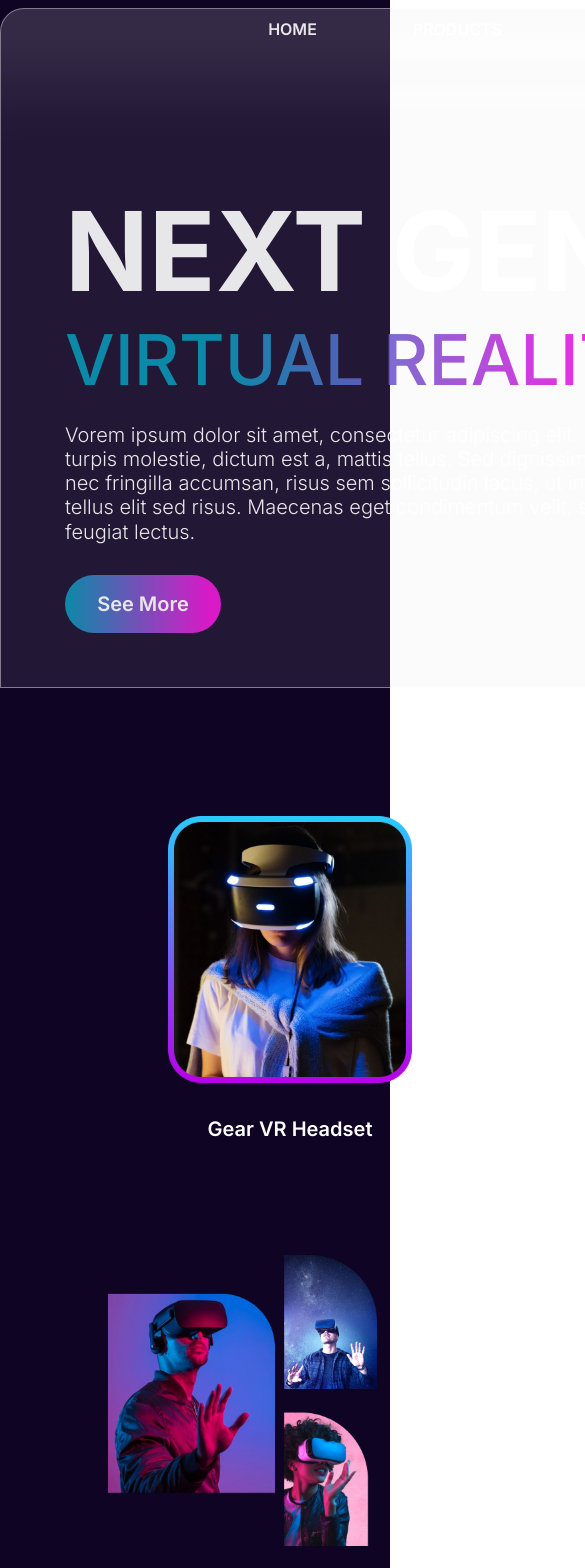
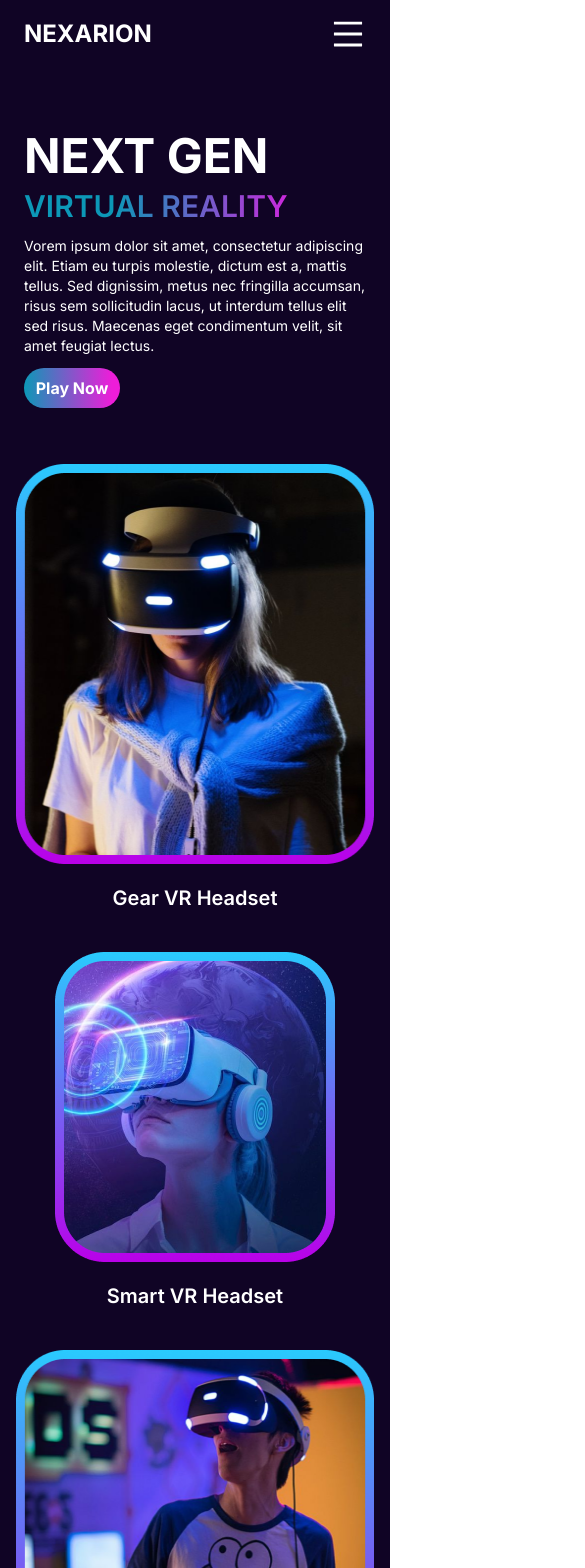
Before and after one commit to judedotdev/nexarion, a Next.js app: page / in a window 390 px wide. Shown: the top 1568 px of the page, 585 px wide, since content can reach past the window. Built offline with nearby package versions, Linux system fonts and the light colour scheme.

Commit message:
mobile view

```diff
--- a/app/globals.css
+++ b/app/globals.css
@@ -13,15 +13,18 @@
   text-align: left;
 }
 
-.virtual-reality {
-  font-size: 70px;
-  font-weight: 500;
-  line-height: 84.72px;
+.virtual-reality-bg {
   text-align: left;
   background: linear-gradient(90.26deg, #0C98B7 25.51%, #FF0AE6 88.98%);
   background-clip: text;
   -webkit-background-clip: text;
   -webkit-text-fill-color: transparent;
+}
+
+.virtual-reality-text {
+  font-size: 70px;
+  font-weight: 500;
+  line-height: 84.72px;
 }
 
 .hero-description {
@@ -51,6 +54,12 @@
   color: white;
 }
 
+.see-more-btn-mobile {
+  border-radius: 50px;
+  background: linear-gradient(90deg, #0C98B7 0%, #EE1DD9 91.99%);
+  color: white;
+}
+
 .grid-background {
   background-size: 50px 50px;
   background-image:
@@ -62,6 +71,14 @@
   font-size: 52px;
   font-weight: 400;
   line-height: 65px;
+  text-align: left;
+  background: linear-gradient(90.26deg, #0C98B7 25.51%, #FF0AE6 88.98%);
+  background-clip: text;
+  -webkit-background-clip: text;
+  -webkit-text-fill-color: transparent;
+}
+
+.explore-bg {
   text-align: left;
   background: linear-gradient(90.26deg, #0C98B7 25.51%, #FF0AE6 88.98%);
   background-clip: text;
@@ -81,6 +98,13 @@
   color: white;
 }
 
+.playnow-btn-bg {
+  padding: 12px 20px 12px 20px;
+  border-radius: 50px;
+  background: linear-gradient(90deg, #0C98B7 0%, #EE1DD9 91.99%);
+  color: white;
+}
+
 .touch-the-reality {
   font-size: 44px;
   font-weight: 600;
--- a/app/page.jsx
+++ b/app/page.jsx
@@ -1,14 +1,25 @@
+"use client";
 import Image from "next/image";
 import Link from "next/link";
 import { GoPlay } from "react-icons/go";
 import { IoLogoGooglePlaystore } from "react-icons/io5";
 import { GrApple } from "react-icons/gr";
 import { FaTwitter, FaFacebook, FaYoutube, FaInstagram } from "react-icons/fa";
+import { AiOutlineMenu, AiOutlineClose } from "react-icons/ai";
+import { useState } from "react";
 
 export default function Home() {
+  const [showMenu, setShowMenu] = useState(false);
+  function toggleMenu() {
+    setShowMenu(!showMenu);
+  }
+  function getCurrentYear() {
+    return new Date().getFullYear();
+  }
   return (
     <main className="flex min-h-screen flex-col items-center bg-[#100425] text-white">
-      <div className="flex flex-col max-w-[1440px] mx-auto">
+      {/* Desktop Screen */}
+      <div className="hidden md:flex flex-col max-w-[1440px] mx-auto">
         {/* HERO */}
         <div className="mt-2 w-[1395px] h-[680px] rounded-t-3xl opacity-90 border border-[#FFFFFF7D] bg-[#D9D9D91A] shadow-custom-inset-1">
           <div className="flex flex-row justify-center font-semibold text-base space-x-24">
@@ -26,14 +37,14 @@ export default function Home() {
             {/* LEFT */}
             <div className="ml-16 mt-32">
               <div className="next-gen">NEXT GEN</div>
-              <div className="virtual-reality">VIRTUAL REALITY</div>
+              <div className="virtual-reality-bg virtual-reality-text">VIRTUAL REALITY</div>
               <div className="hero-description mt-5">
                 Vorem ipsum dolor sit amet, consectetur adipiscing elit. Etiam eu turpis molestie,
                 dictum est a, mattis tellus. Sed dignissim, metus nec fringilla accumsan,
                 risus sem sollicitudin lacus, ut interdum tellus elit sed risus.
                 Maecenas eget condimentum velit, sit amet feugiat lectus.
               </div>
-              <button className="see-more-btn bg-custom-gradient-2 mt-2">See More</button>
+              <button className="see-more-btn mt-2">See More</button>
             </div>
 
             {/* RIGHT */}
@@ -81,7 +92,7 @@ export default function Home() {
               sit amet feugiat lectus.
             </div>
             <div className="flex flex-row space-x-8 mt-8 items-center text-center ">
-              <button className="playnow-btn bg-custom-gradient-2 ">Play Now</button>
+              <button className="playnow-btn">Play Now</button>
               <button><GoPlay className="text-5xl" /></button>
             </div>
           </div>
@@ -100,7 +111,7 @@ export default function Home() {
               sit amet feugiat lectus.
             </div>
             <div className="flex flex-row space-x-8 mt-8 items-center text-center ">
-              <button className="playnow-btn bg-custom-gradient-2 ">Play Now</button>
+              <button className="playnow-btn">Play Now</button>
               <button><GoPlay className="text-5xl" /></button>
             </div>
           </div>
@@ -174,6 +185,138 @@ export default function Home() {
         </div>
         {/* END Footer */}
       </div>
+      {/* END Desktop Screen */}
+
+      {/* Small Screen / Mobile Devices */}
+      <div className="container mx-auto px-4 flex md:hidden flex-col text-white">
+        {/* NAV */}
+        <div className="flex flex-col">
+          <div className="flex flex-row justify-between items-center text-center mt-4 px-2">
+            <Link href="/" className="text-2xl font-bold">NEXARION</Link>
+            {/* Mobile Button */}
+            <div onClick={toggleMenu} className="flex md:hidden z-20 items-center">
+              {showMenu ? <AiOutlineClose size={36} /> : <AiOutlineMenu size={36} />}
+            </div>
+          </div>
+          {/* Mobile Menu */}
+          <>
+            {showMenu &&
+              <div className="flex flex-col px-2 mt-2 space-y-2">
+                <Link href="/">Home</Link>
+                <Link href="#products">Products</Link>
+                <Link href="#services">Services</Link>
+                <Link href="#contact">Contact</Link>
+              </div>
+            }
+          </>
+          {/* END Mobile menu */}
+        </div>
+
+        <div className="flex flex-col mt-20 pl-2">
+          <div className="text-5xl font-bold">NEXT GEN</div>
+          <div className="virtual-reality-bg text-3xl font-semibold mt-2">VIRTUAL REALITY</div>
+          <div className="text-sm mt-3">
+            Vorem ipsum dolor sit amet, consectetur adipiscing elit. Etiam eu turpis molestie,
+            dictum est a, mattis tellus. Sed dignissim, metus nec fringilla accumsan,
+            risus sem sollicitudin lacus, ut interdum tellus elit sed risus.
+            Maecenas eget condimentum velit, sit amet feugiat lectus.
+          </div>
+          <button className="see-more-btn-mobile rounded-full w-24 h-10 font-bold mt-3">Play Now</button>
+        </div>
+
+        {/* VR Images */}
+        <div className="flex flex-col mt-14 items-center text-center justify-center mx-auto font-semibold text-xl space-y-10">
+          <div className="flex flex-col items-center text-center space-y-5">
+            <Image src="/vr_1.png" alt="Gear VR Headset" width={365} height={400} className="items-center mt-0 w-[365px] h-[400px]" />
+            <p>Gear VR Headset</p>
+          </div>
+          <div className="flex flex-col items-center text-center space-y-5">
+            <Image src="/vr_2.png" alt="Smart VR Headset" width={280} height={310} className="items-center mt-0 w-[280px] h-[310px]" />
+            <p>Smart VR Headset</p>
+          </div>
+          <div className="flex flex-col items-center text-center space-y-5">
+            <Image src="/vr_3.png" alt="Play Station VR" width={365} height={400} className="items-center mt-0 w-[365px] h-[400px]" />
+            <p>Play Station VR</p>
+          </div>
+        </div>
+
+        <div className="w-90 ml-2 flex flex-col mt-10">
+          <div className="flex flex-row w-80">
+            <p className="explore-bg font-extrabold text-2xl">Touch the Reality</p>
+          </div>
+          <div className="text-base mt-4 w-90">
+            Vorem ipsum dolor sit amet, consectetur adipiscing elit.
+            Etiam eu turpis molestie, dictum est a, mattis tellus.
+            Sed dignissim, metus nec fringilla accumsan, risus sem sollicitudin lacus,
+            ut interdum tellus elit sed risus. Maecenas eget condimentum velit,
+            sit amet feugiat lectus.
+          </div>
+          <div className="flex flex-row space-x-7 mt-4 items-center text-center ">
+            <button className="playnow-btn-bg text-lg font-semibold">Play Now</button>
+            <button><GoPlay className="text-4xl" /></button>
+          </div>
+        </div>
+
+        {/* NewsLetter Mobile */}
+        <div className="flex flex-col mx-auto mt-12 sm:mt-20 w-96 sm:w-5/6 h-60 mb-20 border-[3.5px] rounded-3xl border-[#FF0AE6] items-center text-center">
+          <div className="mt-6 font-semibold text-lg">SUBSCRIBE TO OUR NEWSLETTER</div>
+          <div className="mt-4 w-80 text-sm">Corem ipsum dolor sit amet, consectetur adipiscing elit. Nunc vulputate libero et velit interdum, ac aliquet odio mattis.</div>
+          <div className="flex flex-row mt-8 w-80 justify-center mx-auto">
+            <input className="bg-transparent border-2 border-[#FF0AE6] rounded-l-full w-60 pl-5"></input>
+            <button className="bg-[#FF0AE6] rounded-r-full py-3 px-4 font-semibold">Subscribe</button>
+          </div>
+        </div>
+
+        {/* Footer Mobile */}
+        <div className="flex flex-col px-4 mb-4">
+          <div className="flex flex-row font-bold text-lg">NEXARION</div>
+
+          <div className="flex flex-row justify-between mt-10">
+            <div className="flex flex-col">
+              <p className="font-bold explore-bg text-lg">Menu</p>
+              <div className="flex flex-col mt-3 space-y-2">
+                <Link href="#help">Help</Link>
+                <Link href="#about">About Us</Link>
+                <Link href="#company">Company</Link>
+                <Link href="#services">Services</Link>
+                <Link href="#contact">Contact</Link>
+              </div>
+            </div>
+
+            <div className="flex flex-col">
+              <p className="font-bold explore-bg text-lg">Legal</p>
+              <div className="flex flex-col mt-3 space-y-2">
+                <Link href="#terms">Terms</Link>
+                <Link href="#privacy">Privacy</Link>
+                <Link href="#condition">Condition</Link>
+              </div>
+            </div>
+          </div>
+
+          <div className="flex flex-col mt-6">
+            <p className="font-bold explore-bg text-lg">Download App</p>
+            <div className="flex flex-col mt-3 space-y-2">
+              <Link href="#playstore">Get it on Google Play</Link>
+              <Link href="#appstore">Download on the iOS Appstore</Link>
+            </div>
+          </div>
+
+          <div className="flex flex-col mt-8">
+            <p className="font-bold explore-bg text-lg">Socials</p>
+            <div className="flex flex-row space-x-4 mt-2">
+              <Link href="#twitter"><FaTwitter className="text-lg" /></Link>
+              <Link href="#facebook"><FaFacebook className="text-lg" /></Link>
+              <Link href="#youtube"><FaYoutube className="text-lg" /></Link>
+              <Link href="#instagram"><FaInstagram className="text-lg" /></Link>
+            </div>
+          </div>
+
+          <div className="flex flex-row justify-center items-center text-center mt-10">
+            <p>&copy; {getCurrentYear()} NEXARION. All rights reserved.</p>
+          </div>
+        </div>
+      </div>
+      {/* END Small Screen / Mobile Devices */}
     </main>
   );
 }
```
